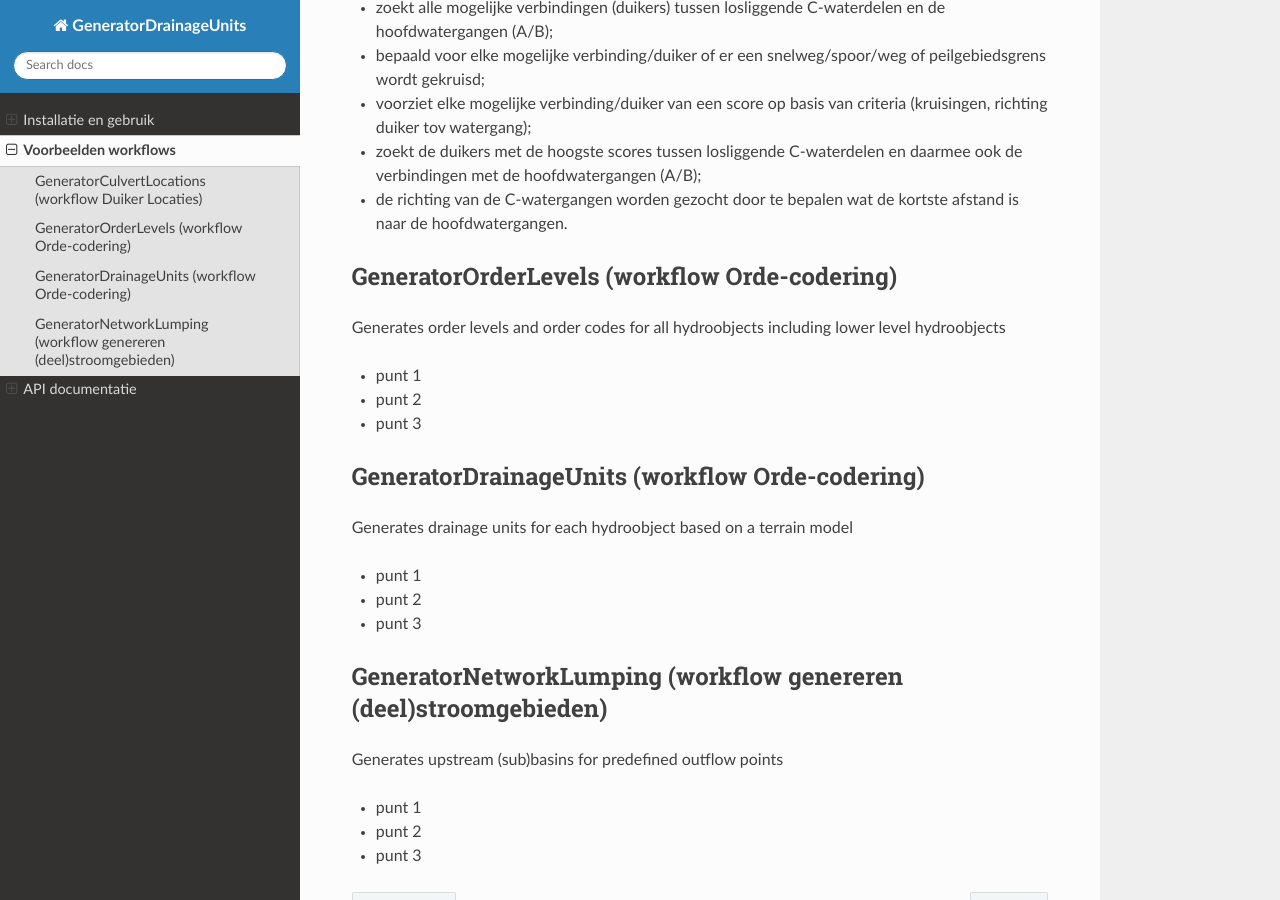
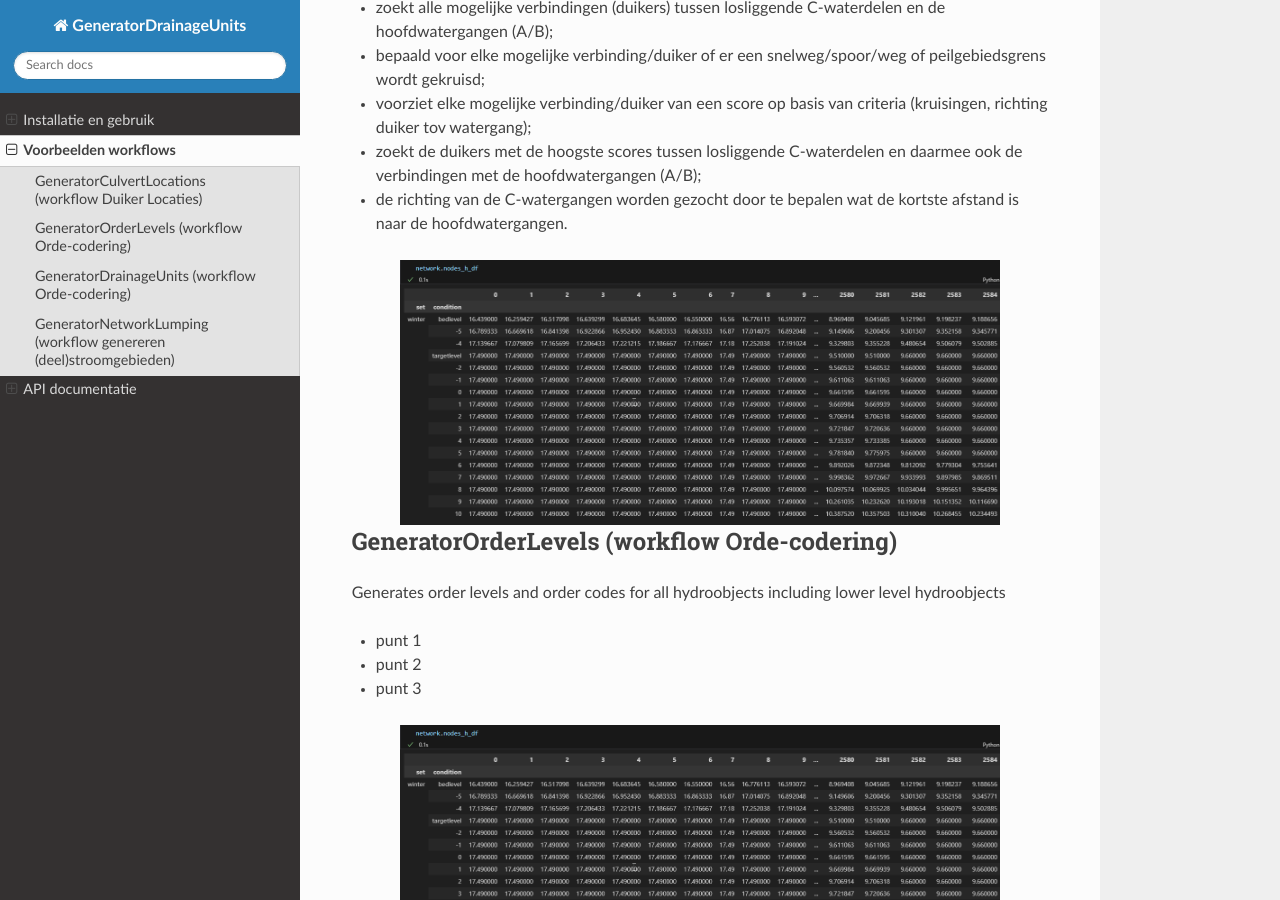
Before and after one commit to Sweco-NL/damo_afvoergebiedaanvoergebied, a Sphinx documentation site: the page built from docs/some_examples.rst, in a window 1280 px wide and 900 px high, scrolled down 316 px. Built offline with Sphinx 7.4.7 and the Read the Docs theme 3.1.0, drawn with Linux system fonts in a browser that asks for light colours.

Commit message:
update docs plus figures

```diff
--- a/docs/some_examples.rst
+++ b/docs/some_examples.rst
@@ -12,6 +12,11 @@ De module bestaat uit de volgende onderdelen:
 * zoekt de duikers met de hoogste scores tussen losliggende C-waterdelen en daarmee ook de verbindingen met de hoofdwatergangen (A/B);
 * de richting van de C-watergangen worden gezocht door te bepalen wat de kortste afstand is naar de hoofdwatergangen.
 
+.. image:: assets/generator_culvert_locations.png
+    :alt: Generator Culvert Locations (generator duiker locaties)
+    :width: 600px
+    :align: center
+
 GeneratorOrderLevels (workflow Orde-codering)
 ^^^^^^^^^^^^^^^^^^^^^^^^^^^^
 Generates order levels and order codes for all hydroobjects including lower level hydroobjects
@@ -19,6 +24,11 @@ Generates order levels and order codes for all hydroobjects including lower leve
 * punt 1
 * punt 2
 * punt 3
+
+.. image:: assets/generator_order_levels.png
+    :alt: Generator Order Levels (generator orde-codering)
+    :width: 600px
+    :align: center
 
 GeneratorDrainageUnits (workflow Orde-codering)
 ^^^^^^^^^^^^^^^^^^^^^^^^^^^^
@@ -28,6 +38,11 @@ Generates drainage units for each hydroobject based on a terrain model
 * punt 2
 * punt 3
 
+.. image:: assets/generator_drainage_units.png
+    :alt: Generator Drainage Units (generator afwateringseenheden)
+    :width: 600px
+    :align: center
+
 GeneratorNetworkLumping (workflow genereren (deel)stroomgebieden)
 ^^^^^^^^^^^^^^^^^^^^^^^^^^^^
 Generates upstream (sub)basins for predefined outflow points
@@ -35,3 +50,8 @@ Generates upstream (sub)basins for predefined outflow points
 * punt 1
 * punt 2
 * punt 3
+
+.. image:: assets/generator_network_lumping.png
+    :alt: Generator Network Lumping (generator stroomgebieden)
+    :width: 600px
+    :align: center
```
Also changed, not shown: docs/assets/generator_culvert_locations.png (added), docs/assets/generator_drainage_units.png (added), docs/assets/generator_network_lumping.png (added), docs/assets/generator_order_levels.png (added).
